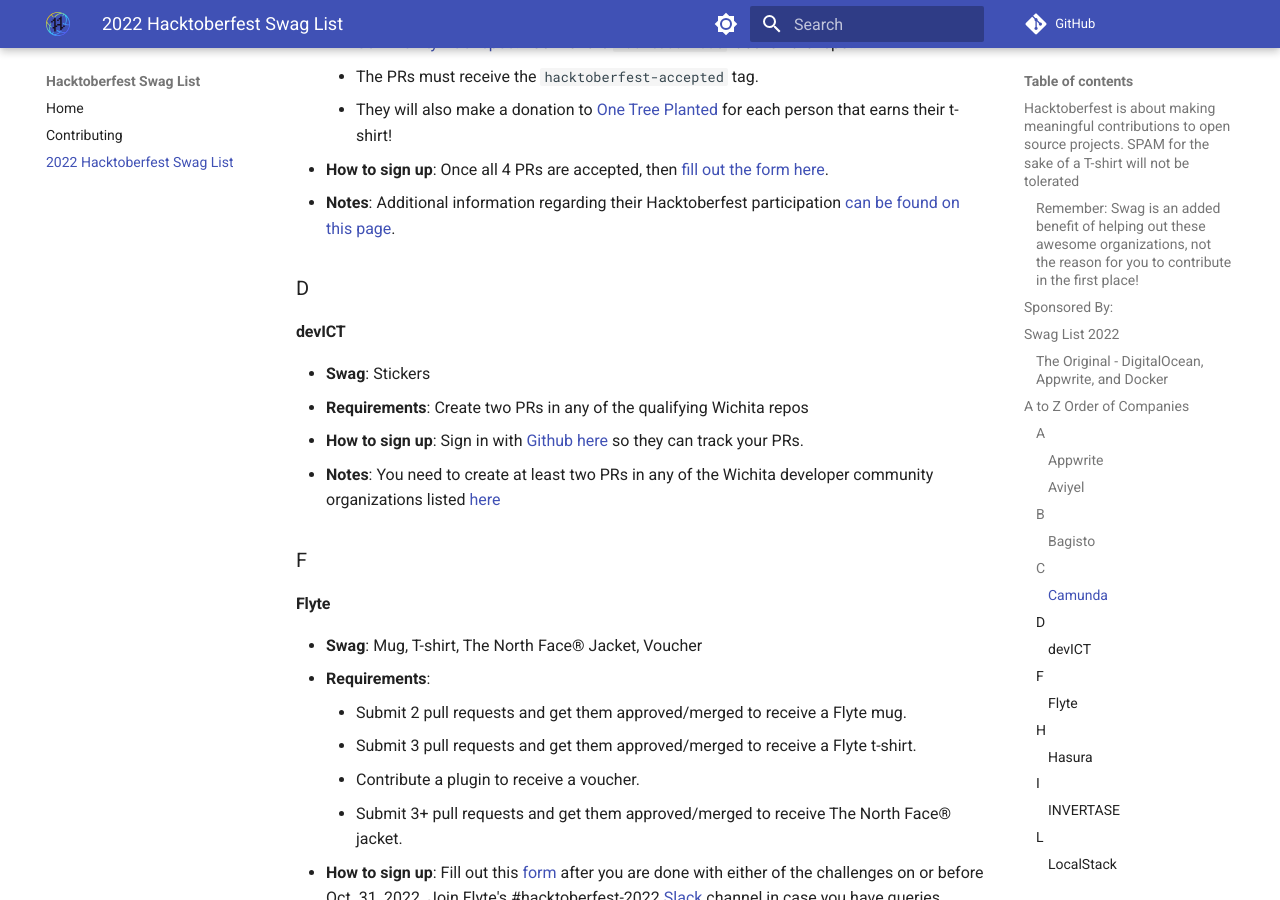
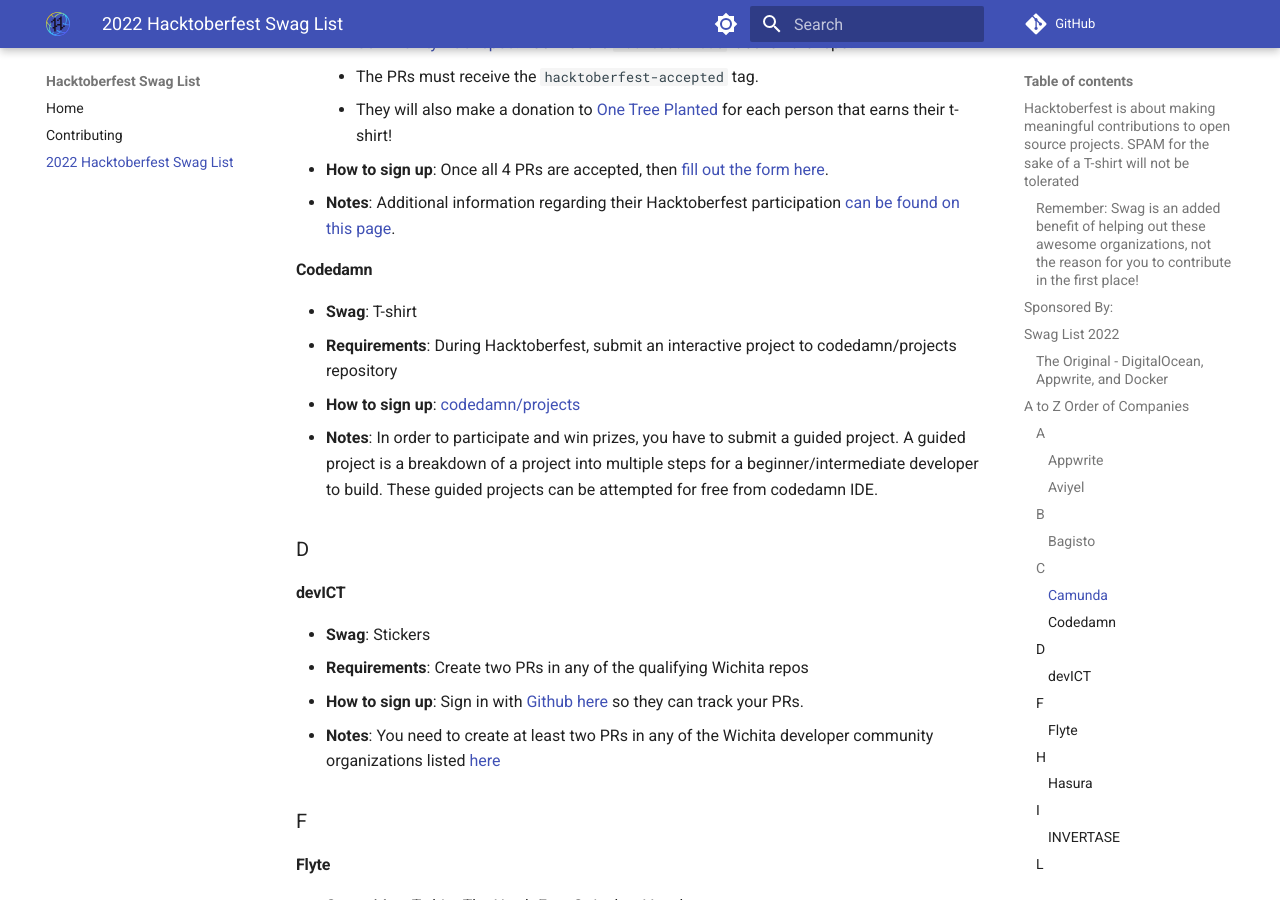
Before and after one commit to crweiner/hacktoberfest-swag-list, an MkDocs documentation site: the page built from docs/list.md, in a window 1280 px wide and 900 px high, scrolled down 2889 px. Built offline with MkDocs 1.6.1 and Material for MkDocs 9.7.7, drawn with Linux system fonts in a browser that asks for light colours; comment, search, counter and statistics services are not loaded.

Commit message:
Adding Codedamn's swag to list.md

```diff
--- a/docs/list.md
+++ b/docs/list.md
@@ -83,6 +83,14 @@
     - They will also make a donation to [One Tree Planted](https://onetreeplanted.org/){:target="\_blank"} for each person that earns their t-shirt!
 - **How to sign up**: Once all 4 PRs are accepted, then [fill out the form here](https://camunda.com/hacktoberfest2022/){:target="\_blank"}.
 - **Notes**: Additional information regarding their Hacktoberfest participation [can be found on this page](https://camunda.com/hacktoberfest2022/){:target="\_blank"}.
+
+
+#### **Codedamn**
+
+- **Swag**: T-shirt
+- **Requirements**: During Hacktoberfest, submit an interactive project to codedamn/projects repository
+- **How to sign up**:  [codedamn/projects](https://github.com/codedamn/projects#readme)
+- **Notes**: In order to participate and win prizes, you have to submit a guided project. A guided project is a breakdown of a project into multiple steps for a beginner/intermediate developer to build. These guided projects can be attempted for free from codedamn IDE.
 
 ### D
 
```
